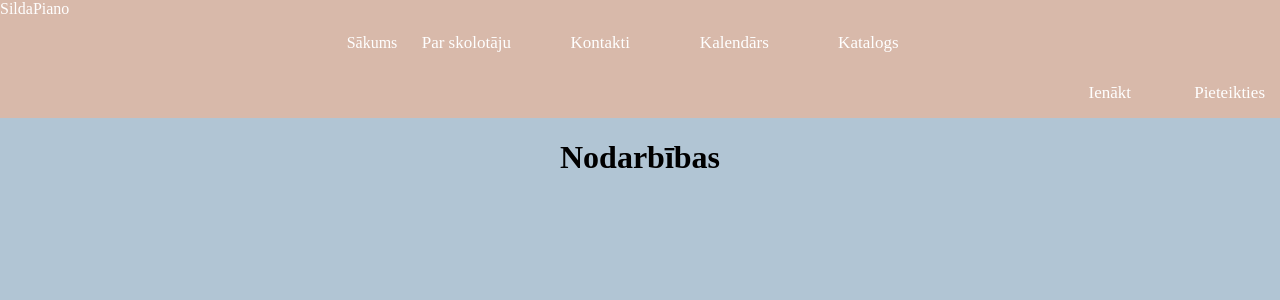
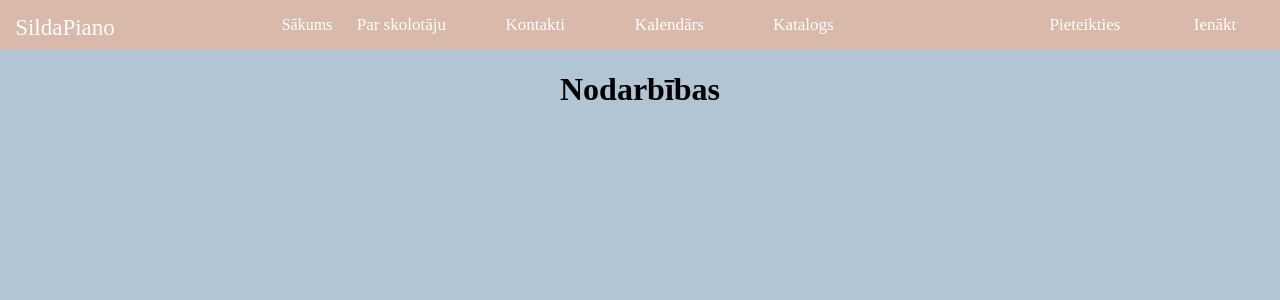
Before and after one commit to MaraMagdalenoka/SildaPiano, a Django app: page / in a window 1280 px wide. Shown: the top 300 px of the page. Run offline with Django 3.2, Linux system fonts and the light colour scheme.

Commit message:
Upgrade navbar, attempt to make calendar2.html template

```diff
--- a/sildapiano/sildapiano/public/views.py
+++ b/sildapiano/sildapiano/public/views.py
@@ -23,7 +23,12 @@ def about(request):
     return render(request, "./about.html")
 
 
+# def calendar(request):
+#     return render(request, "./calendar.html")
+
+
 def calendar(request):
+    lessons = Lessons.objects.all()
     return render(request, "./calendar.html")
 
 
--- a/sildapiano/sildapiano/static/css/design.css
+++ b/sildapiano/sildapiano/static/css/design.css
@@ -1,5 +1,6 @@
 # Homepage buttons
 .btn1{
+
     height: 200px;
     width: 300px;
     font-size: 50px;
@@ -17,6 +18,7 @@ body{
     background-color: #b1c5d4;
     list-style: none;
     box-sizing: border-box;
+
 }
 
 .nav {
@@ -25,9 +27,8 @@ body{
     width: 100%;
 }
 
-label.logo {
-    text-align: left;
-    text-size: 40px;
+li.logo{
+    float: left;
 }
 
 .middle ul{
@@ -53,35 +54,7 @@ label.logo {
     transition: 0.5s;
 }
 
-.middle a:hover{
+.middle a:hover:not(.logo){
     background: #686573;
     transition: 0.5s;
 }
-
-.right ul{
-    list-style: none;
-    background: #d8b9aa;
-    text-align: right;
-    padding: 0;
-    margin: 0;
-}
-
-.right li{
-    display:inline-block;
-}
-
-.right a{
-    text-decoration:none;
-    color: white;
-    text-color: white;
-    width:100px;
-    display:block;
-    padding:15px;
-    font-size:17px;
-    transition: 0.5s;
-}
-
-.right a:hover{
-    background: #686573;
-    transition: 0.5s;
-}
--- a/sildapiano/sildapiano/templates/navbar.html
+++ b/sildapiano/sildapiano/templates/navbar.html
@@ -5,10 +5,9 @@
 
 <body>
 <div class="nav">
-    <label class="logo">SildaPiano</label>
-
     <div class="middle">
         <ul>
+            <li class="logo"><a class="logo" style="font-size:23px;" >SildaPiano</a></li>
             {% url 'public:lessons' as lessons_url%}
             <li>{% if request.path == lessons_url %}Sākums{% else %}<a href="{{ lessons_url }}">Sākums</a>{% endif %}</li>
             {% url 'public:about' as about_url%}
@@ -19,19 +18,16 @@
             <li>{% if request.path == calendar_url %}Kalendārs{% else %}<a href="{{ calendar_url }}">Kalendārs</a>{% endif %}</li>
             {% url 'public:catalogue' as catalogue_url%}
             <li>{% if request.path == catalogue_url %}Katalogs{% else %}<a href="{{ catalogue_url }}">Katalogs</a>{% endif %}</li>
-        </ul>
-    </div>
-    <div class="right">
-        <ul>
-            {% if user.is_authenticated %}
+        {% if user.is_authenticated %}
                 {% url 'public:profile' as profile_url %}
-                <li>Hey,
-                    {% if request.path == profile_url %}{{user.first_name}}
-                    {% else %}<a href="{{ profile_url }}">{{user.first_name}}</a>!{% endif %}</li>
-                <li><a href="{% url 'public:logout' %}">Iziet</a></li>
+                <li style="float:right">
+                    {% if request.path == profile_url %}
+                    <a>{{user.username}}</a>
+                    {% else %}<a style="width:150px" href="{{ profile_url }}">{{user.username}}</a>{% endif %}</li>
+                <li style="float:right"><a href="{% url 'public:logout' %}">Iziet</a></li>
             {% else %}
-                <li><a href="{% url 'public:login' %}">Ienākt</a></li>
-                <li><a href="{% url 'public:signup' %}">Pieteikties</a></li>
+                <li style="float:right"><a href="{% url 'public:login' %}">Ienākt</a></li>
+                <li style="float:right"><a href="{% url 'public:signup' %}">Pieteikties</a></li>
             {% endif %}
         </ul>
     </div>
```
Also changed, not shown: sildapiano/sildapiano/templates/calendar2.html (added, +10 -0 lines), sildapiano/sildapiano/templates/schedule.html (added, +101 -0 lines).
